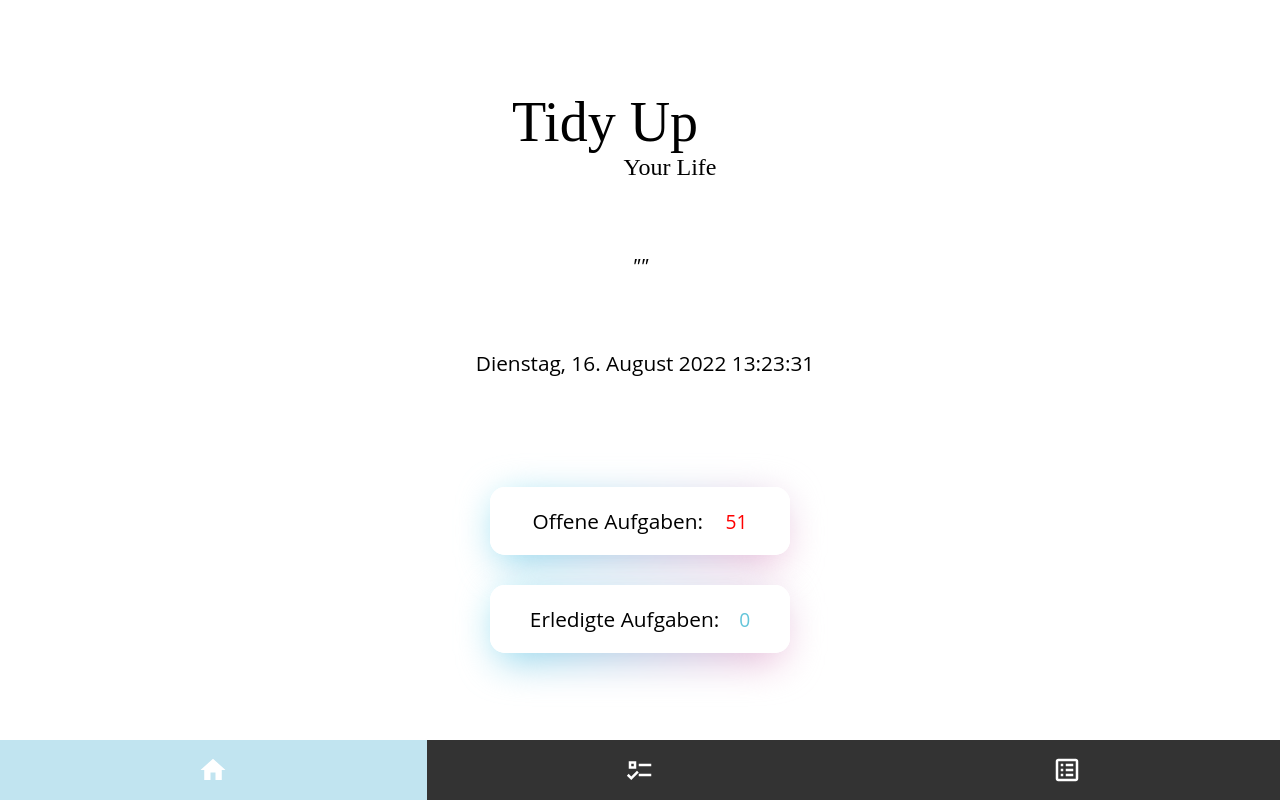
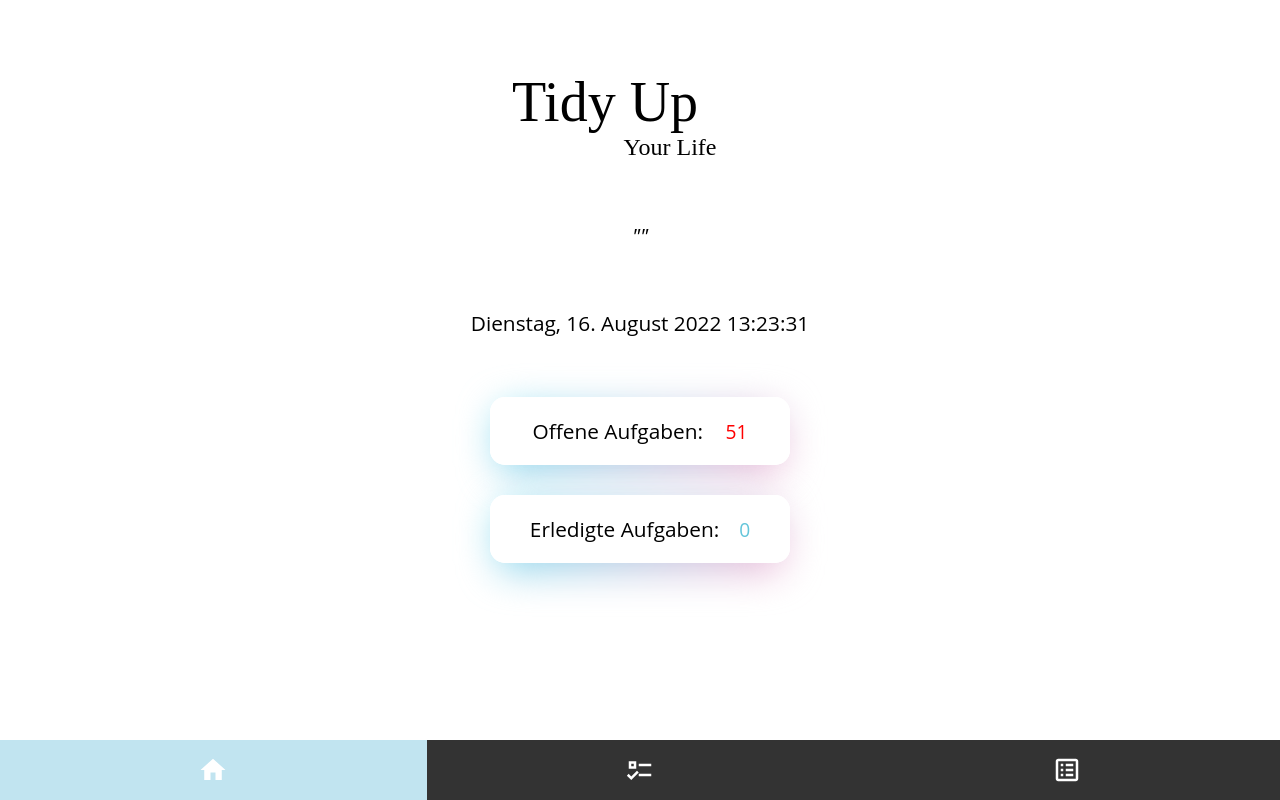
Before and after one commit to alicie232/capstone-project, a React (Create React App) app: page / in a window 1280 px wide. Built offline with nearby package versions, Linux system fonts and the light colour scheme; no server answers.

Commit message:
adjust styling

```diff
--- a/src/pages/HomePage.js
+++ b/src/pages/HomePage.js
@@ -28,7 +28,7 @@ const StyledHeader = styled.header`
   flex-direction: column;
   border: none;
   border-radius: 15px;
-  padding: 50px 40px 20px 20px;
+  padding: 30px 40px 20px 20px;
   margin: 40px;
   margin-right: 90px;
   text-align: center;
@@ -60,13 +60,12 @@ const Wrapper = styled.div`
 `;
 
 const StyledAdvice = styled.div`
-  padding: 10px;
+  padding: 0 10px 0 10px;
   text-align: center;
   font-size: var(--fontsize-medium);
 `;
 
 const StyledTime = styled.div`
-  padding: 0 0 50px 10px;
   text-align: center;
   font-size: var(--fontsize-medium);
 `;
```
